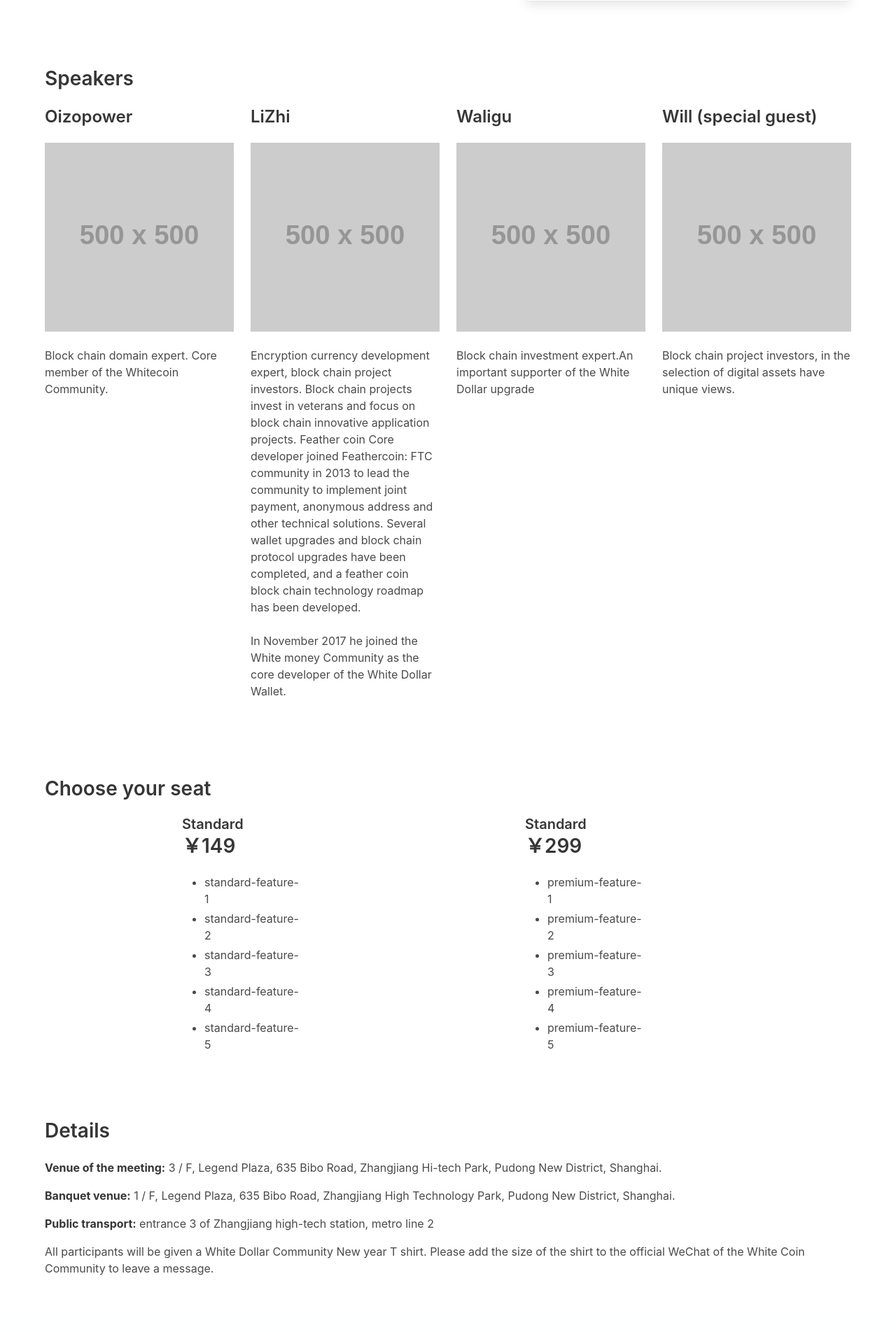
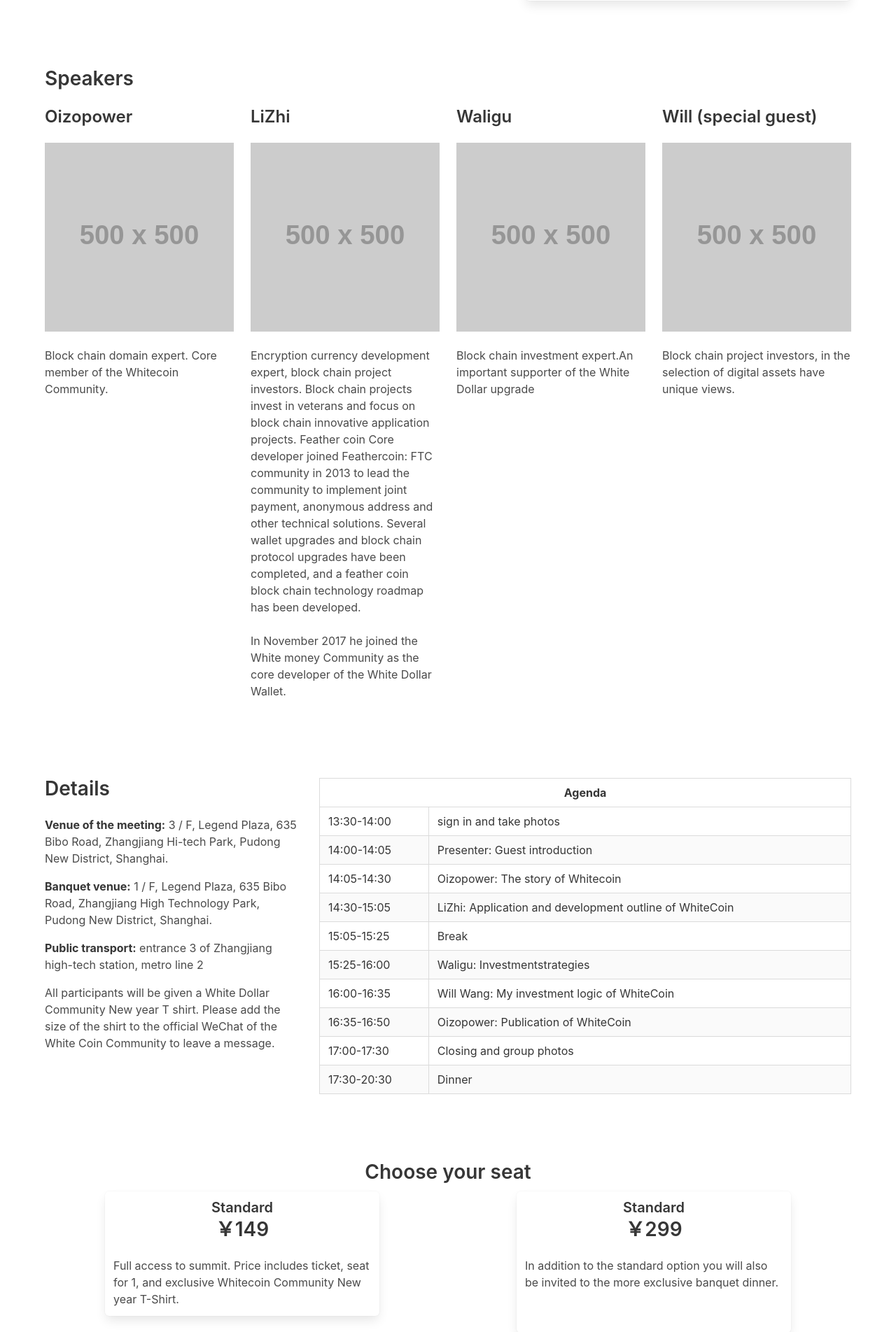
Before and after one commit to MartijnOud/XWC-Summit-China-2017, a PHP site: page /?language=1 in a window 1280 px wide. Shown: the part 1206-3110 px from the top of the page at 70% size. Before the commit the page ends 3029 px from the top, so only its background shows below. Run offline with PHP 8.4, Linux system fonts and the light colour scheme; grey boxes labelled with a size stand in for pictures from a placeholder-image service; data that the repository does not hold is empty; some libraries are stand-ins or nearby versions.

Commit message:
Add more content

```diff
--- a/css/main.css
+++ b/css/main.css
@@ -1,4 +1,4 @@
-.hero {
+.hero.is-fullheight {
     background-color: #a2cef0;
 }
 
--- a/index.php
+++ b/index.php
@@ -110,30 +110,64 @@ $Parsedown = new Parsedown();
 
 <section class="section">
     <div class="container content">
-        <h2 class="title"><?php echo $Translate->__('choose-option');?></h2>
-
         <div class="columns">
-            <div class="column is-2 is-offset-2">
-                <h4 class="subtitle"><?php echo $Translate->__('standard');?></h4>
-                <h2 class="title"><?php echo $Translate->__('standard-price');?></h2>
-                <ul>
-                    <li><?php echo $Translate->__('standard-feature-1');?></li>
-                    <li><?php echo $Translate->__('standard-feature-2');?></li>
-                    <li><?php echo $Translate->__('standard-feature-3');?></li>
-                    <li><?php echo $Translate->__('standard-feature-4');?></li>
-                    <li><?php echo $Translate->__('standard-feature-5');?></li>
-                </ul>
+            <div class="column is-4">
+                <h2 class="title"><?php echo $Translate->__('details');?></h2>
+                <?php echo $Parsedown->text($Translate->__('details-venue-meeting--markdown'));?>
+                <?php echo $Parsedown->text($Translate->__('details-venue-banquet--markdown'));?>
+                <?php echo $Parsedown->text($Translate->__('details-public-transport--markdown'));?>
+                <?php echo $Parsedown->text($Translate->__('details-attendance-package--markdown'));?>
             </div>
-            <div class="column is-2 is-offset-3">
-                <h4 class="subtitle"><?php echo $Translate->__('premium');?></h4>
-                <h2 class="title"><?php echo $Translate->__('premium-price');?></h2>
-                <ul>
-                    <li><?php echo $Translate->__('premium-feature-1');?></li>
-                    <li><?php echo $Translate->__('premium-feature-2');?></li>
-                    <li><?php echo $Translate->__('premium-feature-3');?></li>
-                    <li><?php echo $Translate->__('premium-feature-4');?></li>
-                    <li><?php echo $Translate->__('premium-feature-5');?></li>
-                </ul>
+            <div class="column is-8">
+                <table class="table is-bordered is-striped is-fullwidth">
+                    <thead>
+                        <tr>
+                            <th class="has-text-centered" colspan="2"><?php echo $Translate->__('event-agenda');?></th>
+                        </tr>
+                    </thead>
+                    <tbody>
+                        <tr>
+                            <td><?php echo $Translate->__('event1');?></td>
+                            <td><?php echo $Translate->__('event1-details');?></td>
+                        </tr>
+                        <tr>
+                            <td><?php echo $Translate->__('event2');?></td>
+                            <td><?php echo $Translate->__('event2-details');?></td>
+                        </tr>
+                        <tr>
+                            <td><?php echo $Translate->__('event3');?></td>
+                            <td><?php echo $Translate->__('event3-details');?></td>
+                        </tr>
+                        <tr>
+                            <td><?php echo $Translate->__('event4');?></td>
+                            <td><?php echo $Translate->__('event4-details');?></td>
+                        </tr>
+                        <tr>
+                            <td><?php echo $Translate->__('event5');?></td>
+                            <td><?php echo $Translate->__('event5-details');?></td>
+                        </tr>
+                        <tr>
+                            <td><?php echo $Translate->__('event6');?></td>
+                            <td><?php echo $Translate->__('event6-details');?></td>
+                        </tr>
+                        <tr>
+                            <td><?php echo $Translate->__('event7');?></td>
+                            <td><?php echo $Translate->__('event7-details');?></td>
+                        </tr>
+                        <tr>
+                            <td><?php echo $Translate->__('event8');?></td>
+                            <td><?php echo $Translate->__('event8-details');?></td>
+                        </tr>
+                        <tr>
+                            <td><?php echo $Translate->__('event9');?></td>
+                            <td><?php echo $Translate->__('event9-details');?></td>
+                        </tr>
+                        <tr>
+                            <td><?php echo $Translate->__('event10');?></td>
+                            <td><?php echo $Translate->__('event10-details');?></td>
+                        </tr>
+                    </tbody>
+                </table>
             </div>
         </div>
     </div>
@@ -141,11 +175,28 @@ $Parsedown = new Parsedown();
 
 <section class="section">
     <div class="container content">
-        <h2 class="title"><?php echo $Translate->__('details');?></h2>
-        <?php echo $Parsedown->text($Translate->__('details-venue-meeting--markdown'));?>
-        <?php echo $Parsedown->text($Translate->__('details-venue-banquet--markdown'));?>
-        <?php echo $Parsedown->text($Translate->__('details-public-transport--markdown'));?>
-        <?php echo $Parsedown->text($Translate->__('details-attendance-package--markdown'));?>
+        <h2 class="title has-text-centered"><?php echo $Translate->__('choose-option');?></h2>
+
+        <div class="columns">
+            <div class="column box is-4 is-offset-1">
+                <h4 class="subtitle has-text-centered"><?php echo $Translate->__('standard');?></h4>
+                <h2 class="title has-text-centered"><?php echo $Translate->__('standard-price');?></h2>
+                <?php echo $Parsedown->text($Translate->__('standard-details--markdown'));?>
+            </div>
+            <div class="column box is-4 is-offset-2">
+                <h4 class="subtitle has-text-centered"><?php echo $Translate->__('premium');?></h4>
+                <h2 class="title has-text-centered"><?php echo $Translate->__('premium-price');?></h2>
+                <?php echo $Parsedown->text($Translate->__('premium-details--markdown'));?>
+            </div>
+        </div>
+    </div>
+</section>
+
+<section class="hero">
+    <div class="hero-body">
+        <div class="container content has-text-centered">
+            <a href="" class="button is-large is-primary"><?php echo $Translate->__('call-to-action');?></a>
+        </div>
     </div>
 </section>
 
--- a/locale/en/en.csv
+++ b/locale/en/en.csv
@@ -30,13 +30,6 @@ will;Will (special guest)
 will-introduction--markdown;Block chain project investors, in the selection of digital assets have unique views.
 In 2012 into the block chain industry, investment areas covering digital currency mining, start-up investment, exchanges and so on; A key node contributor to the public block chain project LISKN LSKK; In September 2017, he joined the White Coin Community as the core promoter of the White Coin China.
 
-# choose
-choose-option;Choose your seat
-standard;Standard
-standard-price;￥149
-premium;Standard
-premium-price;￥299
-
 
 # details
 details;Details
@@ -44,3 +37,35 @@ details-venue-meeting--markdown;**Venue of the meeting:** 3 / F, Legend Plaza, 6
 details-venue-banquet--markdown;**Banquet venue:** 1 / F, Legend Plaza, 635 Bibo Road, Zhangjiang High Technology Park, Pudong New District, Shanghai.
 details-public-transport--markdown;**Public transport:** entrance 3 of Zhangjiang high-tech station, metro line 2
 details-attendance-package--markdown;All participants will be given a White Dollar Community New year T shirt. Please add the size of the shirt to the official WeChat of the White Coin Community to leave a message.
+event-agenda;Agenda
+event1;13:30-14:00
+event1-details;sign in and take photos
+event2;14:00-14:05
+event2-details;Presenter: Guest introduction
+event3;14:05-14:30
+event3-details;Oizopower: The story of Whitecoin
+event4;14:30-15:05
+event4-details;LiZhi: Application and development outline of WhiteCoin
+event5;15:05-15:25
+event5-details;Break
+event6;15:25-16:00
+event6-details;Waligu: Investmentstrategies
+event7;16:00-16:35
+event7-details;Will Wang: My investment logic of WhiteCoin
+event8;16:35-16:50
+event8-details;Oizopower: Publication of WhiteCoin
+event9;17:00-17:30
+event9-details;Closing and group photos
+event10;17:30-20:30
+event10-details;Dinner
+
+
+# choose
+choose-option;Choose your seat
+standard;Standard
+standard-price;￥149
+standard-details--markdown;Full access to summit. Price includes ticket, seat for 1, and exclusive Whitecoin Community New year T-Shirt.
+premium;Standard
+premium-price;￥299
+premium-details--markdown;In addition to the standard option you will also be invited to the more exclusive banquet dinner.
+call-to-action;Register now!
```
